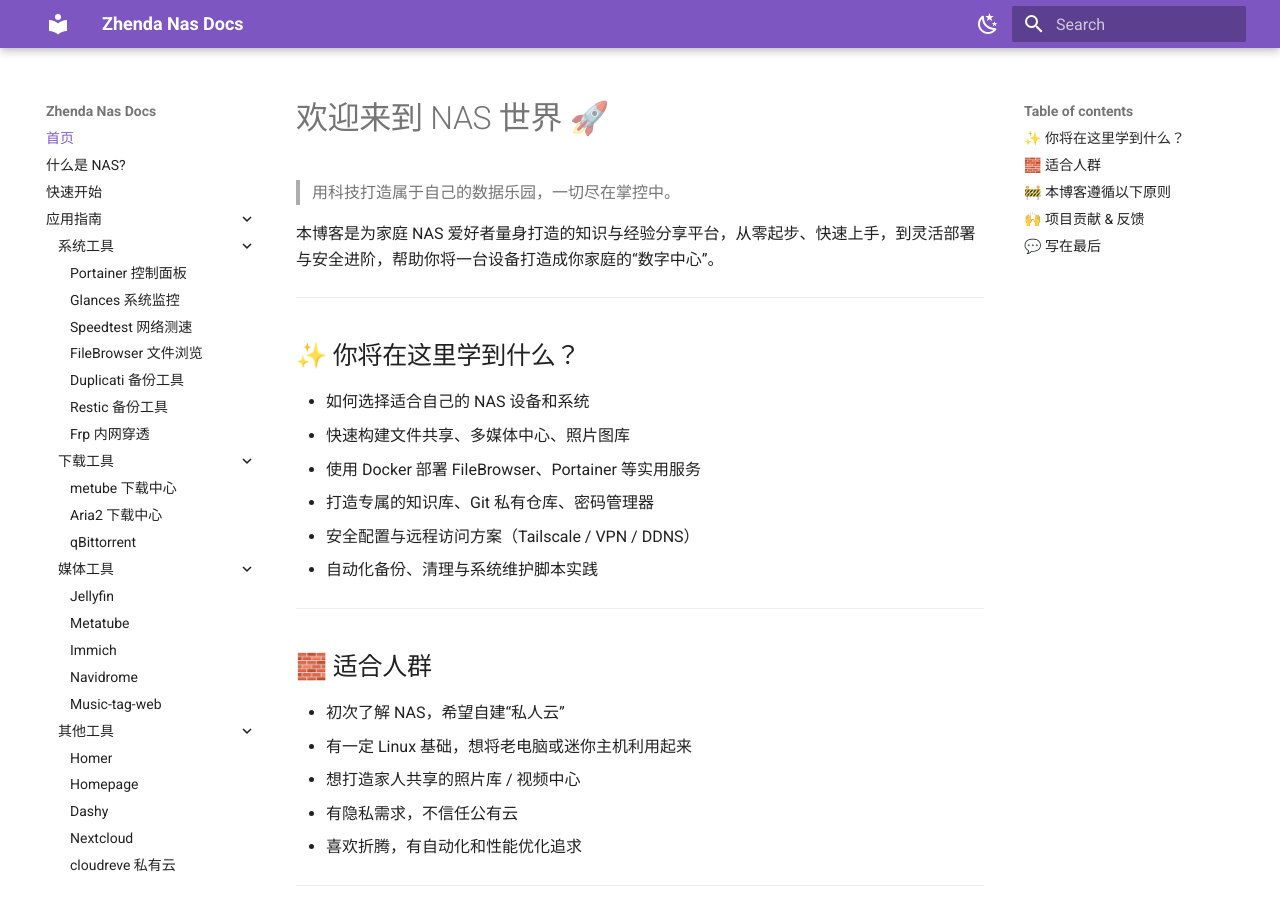
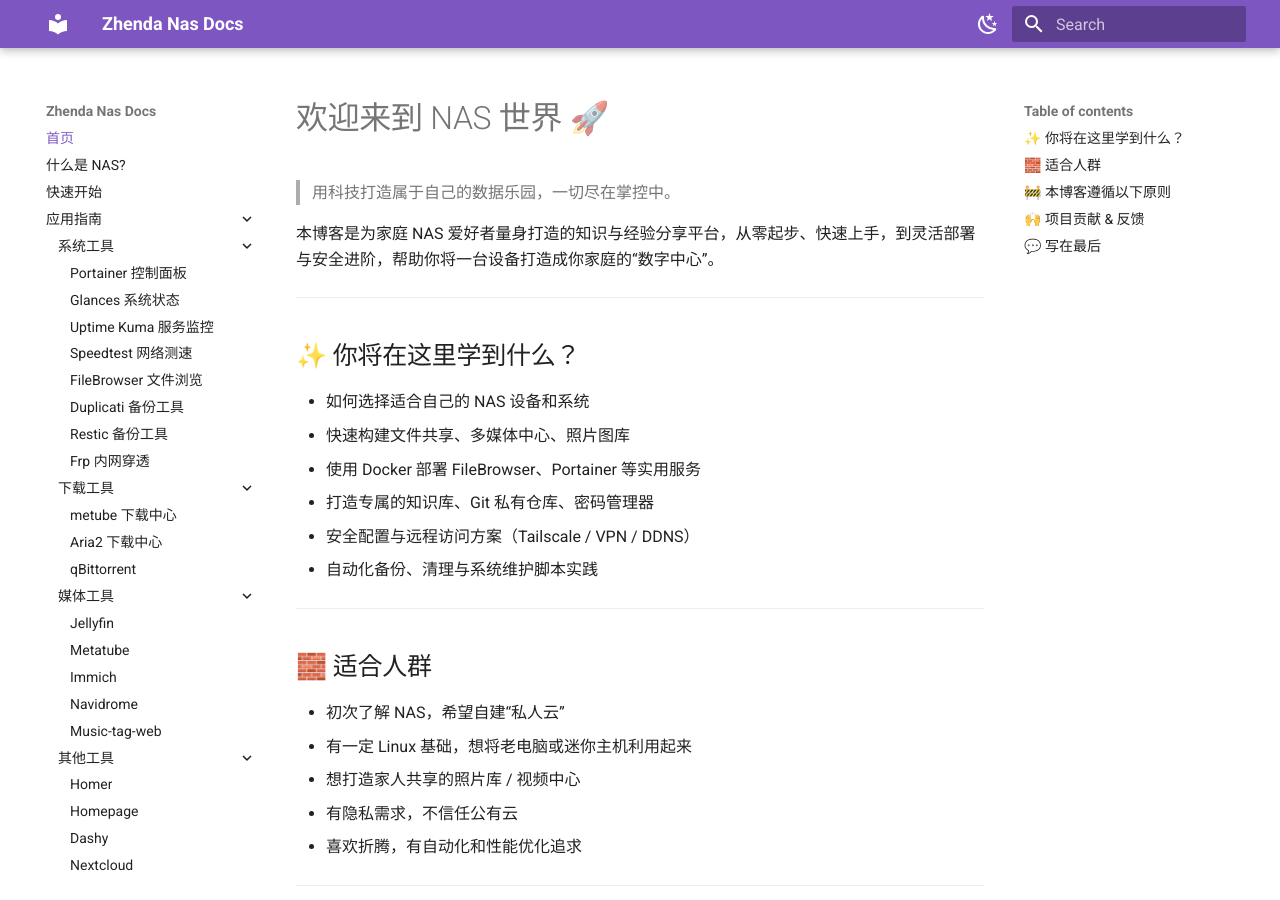
Before and after one commit to zhenda-hub/my-docker-files, an MkDocs documentation site: the page built from docs/index.md, in a window 1280 px wide and 900 px high. Built offline with MkDocs 1.6.1 and Material for MkDocs 9.7.7, drawn with Linux system fonts in a browser that asks for light colours.

Commit message:
update: toc

```diff
--- a/mkdocs.yml
+++ b/mkdocs.yml
@@ -21,7 +21,8 @@ nav:
     # - applications/index.md
     - 系统工具:
       - Portainer 控制面板: applications/system/portainer.md
-      - Glances 系统监控: applications/system/glances.md
+      - Glances 系统状态: applications/system/glances.md
+      - Uptime Kuma 服务监控: applications/system/uptime-kuma.md
       - Speedtest 网络测速: applications/system/speedtest.md
       - FileBrowser 文件浏览: applications/system/filebrowser.md
       - Duplicati 备份工具: applications/system/duplicati.md
```
Also changed, not shown: docs/applications/system/uptime-kuma.md (added, +2 -0 lines).
